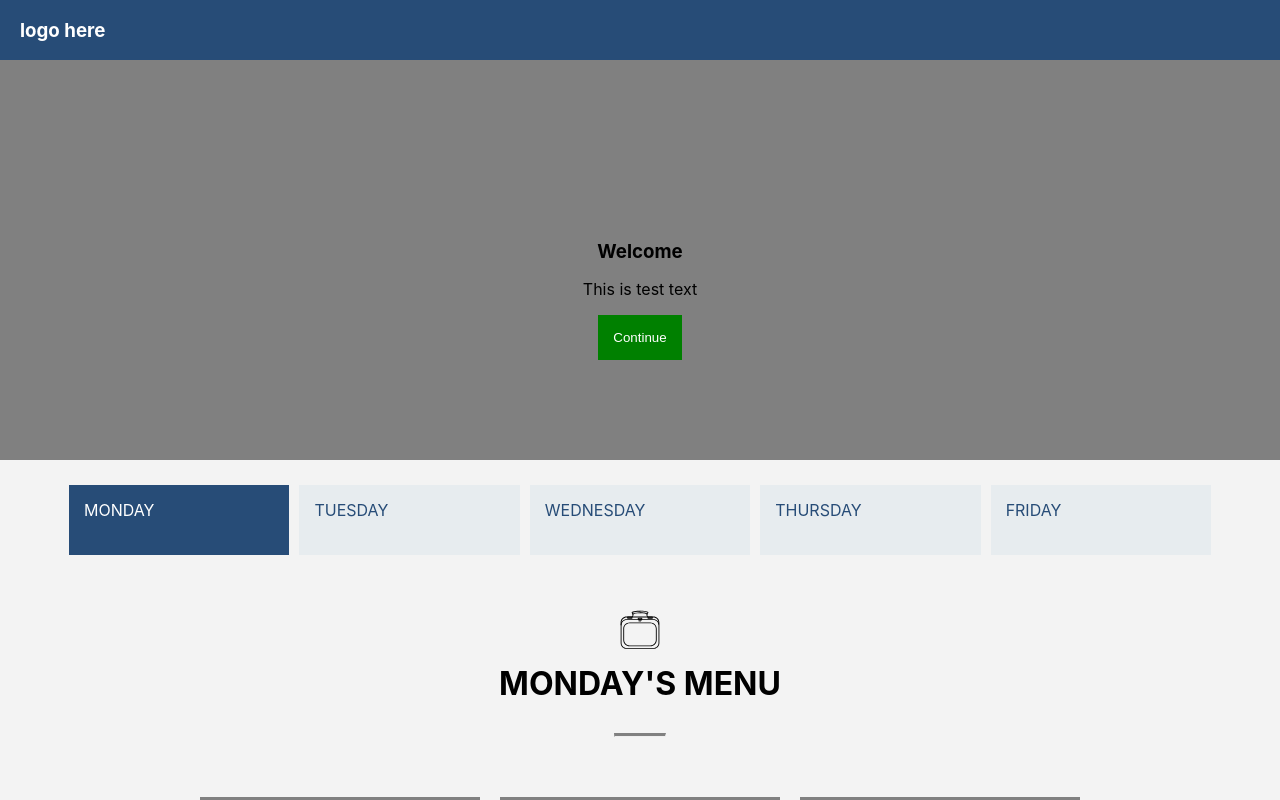
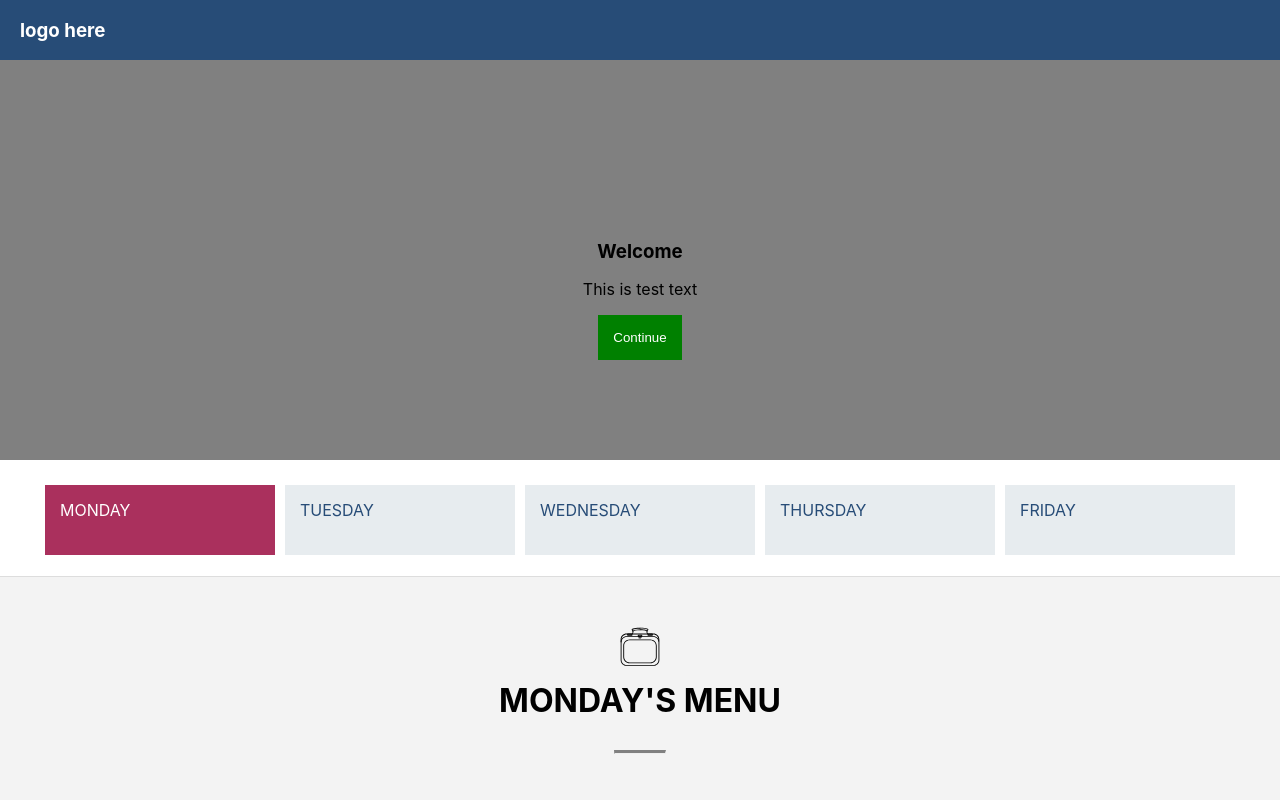
Before and after one commit to psdelarosa/lunchbox02, a React (Create React App) app: page / in a window 1280 px wide. Shown: the top 800 px of the page. Built offline with nearby package versions, Linux system fonts and the light colour scheme.

Commit message:
nav fixed

```diff
--- a/src/App.js
+++ b/src/App.js
@@ -14,10 +14,17 @@ const check = require('./images/check.svg');
 const menuItems = days.days[0];
 
 let DaysNav = props => {
+    let mq = window.matchMedia( "(max-width: 1000px)" )
+
+    let MobileNav = () => {
+        return (
+        <div className="mobile-nav"><h3>test mobile nav</h3></div>
+        )
+    }
 
     return (
-        <div id="wrapper">
-        <ul className={props.scroll > props.top ? "fixed-nav days-list" : "days-list"} id="days-nav">
+        <div id="days-wrapper"  className={props.scroll > props.top ? "fixed-nav" : ""}>
+        <ul className="days-list" id="days-nav">
             {Object.keys(props.days).map((day) =>
                 <li key={day} onClick={(event) => props.set(event, day)} className={props.selected === day ? "selected-button" : props.days[day].foodSelected === true ? "selected-button-success" : "days-button"}>
                 <div className={props.days[day].foodSelected === true ? "check" : "check-none"}>
@@ -31,6 +38,7 @@ let DaysNav = props => {
                 </li>
             )}
         </ul>
+        {mq.matches === true ? <MobileNav /> : null}
         </div>
     )
 }
@@ -125,7 +133,7 @@ class App extends Component {
     }
 
     componentDidMount = () => {
-        const el = document.querySelector('#days-nav')
+        const el = document.querySelector('#days-wrapper')
         this.setState({
             top: el.offsetTop ,
             height: el.offsetHeight
--- a/src/index.css
+++ b/src/index.css
@@ -70,11 +70,19 @@ body {
     color: white;
   }
 
-  .days-container {
+.days-container {
     background-color: #d9d9d9;
     padding-top: 20px;
     padding-bottom: 10px;
-  }
+}
+
+#days-wrapper {
+    background-color: white;
+    display: flex;
+    border-bottom: 1px solid #dddddd;
+    justify-content: center;
+    width: 100%;
+}
 
   .days-list {
     display: flex;
@@ -91,7 +99,7 @@ body {
     z-index: 100;
     top: 0;
     width: 90%;
-    max-width: 1200px;
+    margin: auto;
   }
 
   .days-sticky {
@@ -116,7 +124,7 @@ body {
   .selected-button {
     padding: 15px;
     height: 40px;
-    background-color:#274C77;
+    background-color:#aa305d;
     border: none;
     margin: 5px;
     color: white;
@@ -213,8 +221,9 @@ body {
     height: 250px;
     cursor: pointer;
     animation: fade-in 0.5s forwards;
-    opacity: 0.5;
-    -moz-opacity:0.5;
+	zoom: 1;
+	filter: alpha(opacity=50);
+	opacity: 0.5;
     filter:alpha(opacity=50);
     transition: 0.2s;
   }
@@ -240,7 +249,7 @@ body {
   }
 
   .select-button-place {
-    width: 20%;
+    width: 25%;
     text-align: center;
     display: flex;
     align-items: center;
@@ -549,7 +558,7 @@ footer {
     margin: auto;
     width: 300px;
     border-spacing: 0;
-    border-bottom: 1px solid lightgray;
+    border-bottom: 1px solid #efefef;
 }
 
 .cart-list-container {
@@ -574,3 +583,9 @@ footer {
 .table-title, .table-price {
     font-size: 0.8em;
 }
+
+.mobile-nav {
+    height: 100px;
+    background-color: red;
+    width: 90vw;
+}
```
